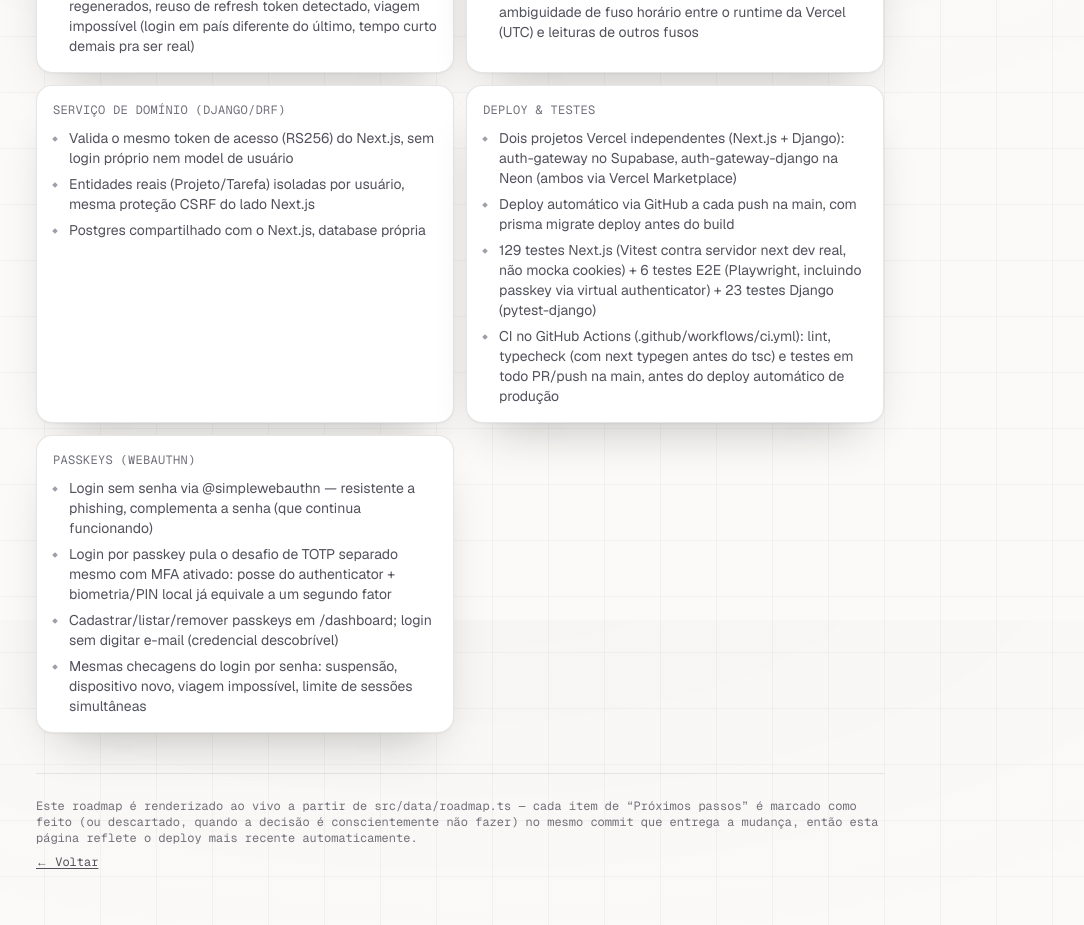
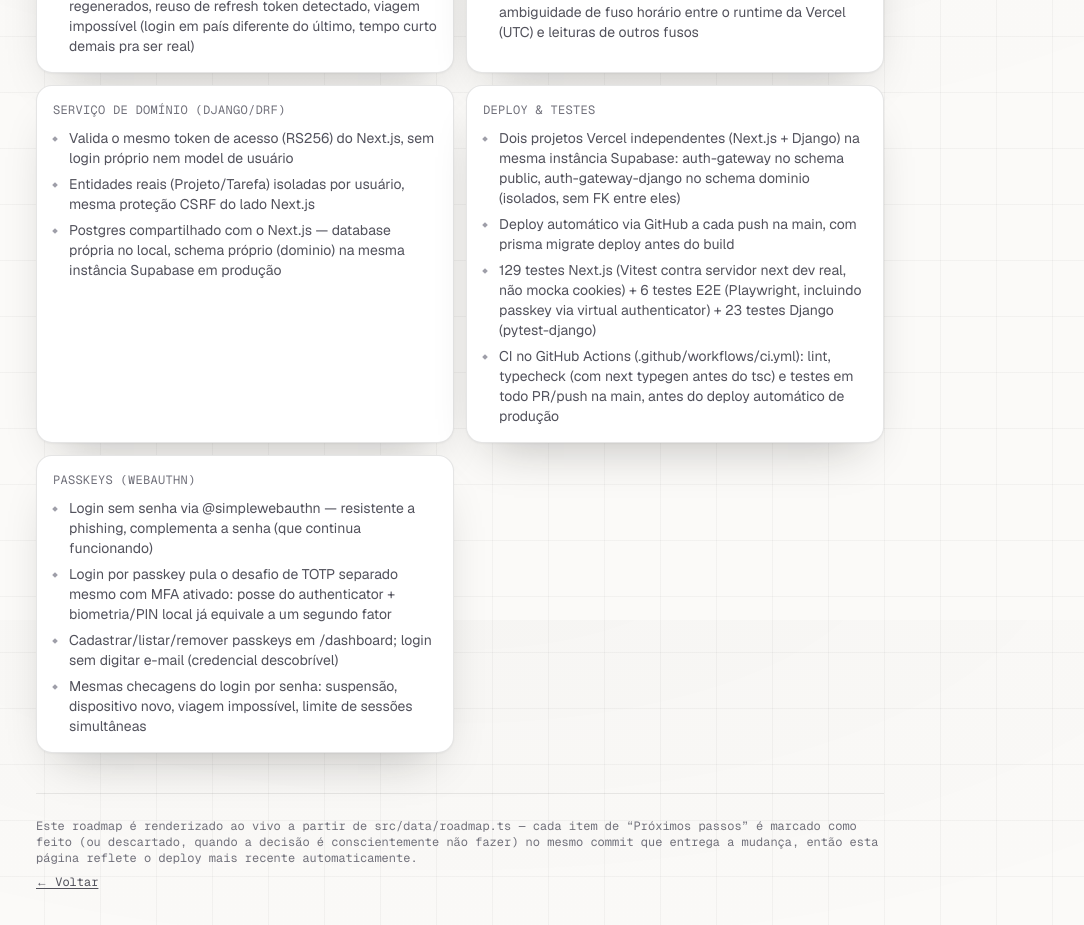
Before and after one commit to pedrolinard/Auth-System, a Next.js app: page /roadmap in a window 1280 px wide. Shown: the part 3380-4305 px from the top of the page, without its empty margins (180-1264 px from the left). Built offline with nearby package versions, Linux system fonts and the light colour scheme; no server answers.

Commit message:
Atualiza README e roadmap: Django no Supabase (schema dominio) + fix do DEBUG

```diff
--- a/src/data/roadmap.ts
+++ b/src/data/roadmap.ts
@@ -103,13 +103,13 @@ export const concluido: GrupoConcluido[] = [
     itens: [
       "Valida o mesmo token de acesso (RS256) do Next.js, sem login próprio nem model de usuário",
       "Entidades reais (Projeto/Tarefa) isoladas por usuário, mesma proteção CSRF do lado Next.js",
-      "Postgres compartilhado com o Next.js, database própria",
+      "Postgres compartilhado com o Next.js — database própria no local, schema próprio (dominio) na mesma instância Supabase em produção",
     ],
   },
   {
     categoria: "Deploy & testes",
     itens: [
-      "Dois projetos Vercel independentes (Next.js + Django): auth-gateway no Supabase, auth-gateway-django na Neon (ambos via Vercel Marketplace)",
+      "Dois projetos Vercel independentes (Next.js + Django) na mesma instância Supabase: auth-gateway no schema public, auth-gateway-django no schema dominio (isolados, sem FK entre eles)",
       "Deploy automático via GitHub a cada push na main, com prisma migrate deploy antes do build",
       "129 testes Next.js (Vitest contra servidor next dev real, não mocka cookies) + 6 testes E2E (Playwright, incluindo passkey via virtual authenticator) + 23 testes Django (pytest-django)",
       "CI no GitHub Actions (.github/workflows/ci.yml): lint, typecheck (com next typegen antes do tsc) e testes em todo PR/push na main, antes do deploy automático de produção",
```
Also changed, not shown: 1 other file (tests, documents, lock files or other folders).
